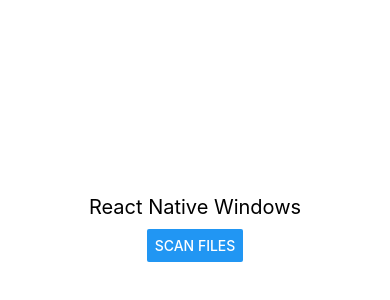
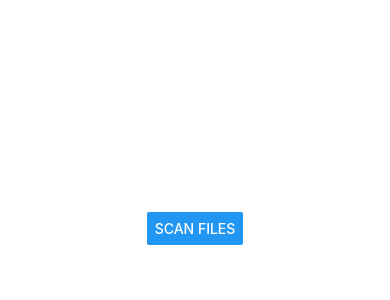
Before and after one commit to DanForest-UK/MusicTooling, a React Native app: screen / in a window 390 px wide. Shown: the part 194-494 px from the top of the page. Built offline with nearby package versions, Linux system fonts and the light colour scheme.

Commit message:
Update to return list of strings

```diff
--- a/App.tsx
+++ b/App.tsx
@@ -1,22 +1,35 @@
-import React from 'react';
-import { Button, NativeModules, View, Text } from 'react-native';
+import React, { useState } from 'react';
+import { View, Button, Text } from 'react-native';
+import { NativeModules } from 'react-native';
 
-const { FileScanner } = NativeModules; // Import the native module
+console.log("Native Modules: ", NativeModules);
+
+const { FileScannerModule } = NativeModules;
 
 const App = () => {
-    const scanFiles = async () => {
+    const [fileList, setFileList] = useState<string[]>([]);
+
+    const handleScanFiles = async () => {
         try {
-            const result = await FileScanner.ScanFiles(); // Call the C# function
-            console.log("Scan Result:", result);
+            const result: string[] = await FileScannerModule.ScanFiles();
+            setFileList(result); // Update state with the returned list
         } catch (error) {
-            console.error("Error scanning files:", error);
+            console.error('Error scanning files:', error);
         }
     };
 
     return (
         <View style={{ flex: 1, justifyContent: 'center', alignItems: 'center' }}>
-            <Text style={{ fontSize: 20, marginBottom: 10 }}>React Native Windows</Text>
-            <Button title="Scan Files" onPress={scanFiles} />
+            <Button title="Scan files" onPress={handleScanFiles} />
+
+            {/* Display the file list */}
+            {fileList.length > 0 && (
+                <View style={{ marginTop: 20 }}>
+                    {fileList.map((file, index) => (
+                        <Text key={index} style={{ marginBottom: 5 }}>{file}</Text>
+                    ))}
+                </View>
+            )}
         </View>
     );
 };
```
Also changed, not shown: 1 other file (tests, documents, lock files or other folders).
